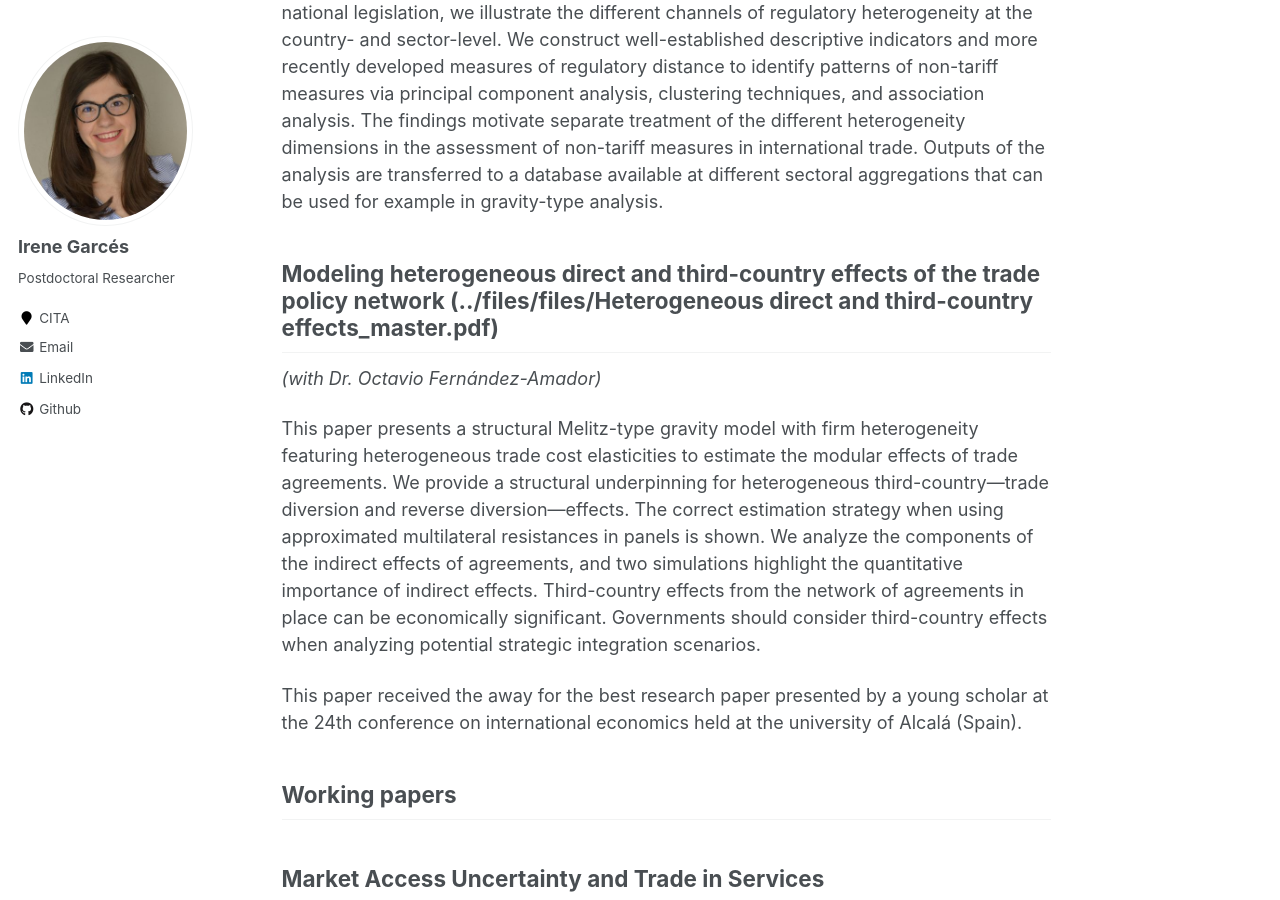
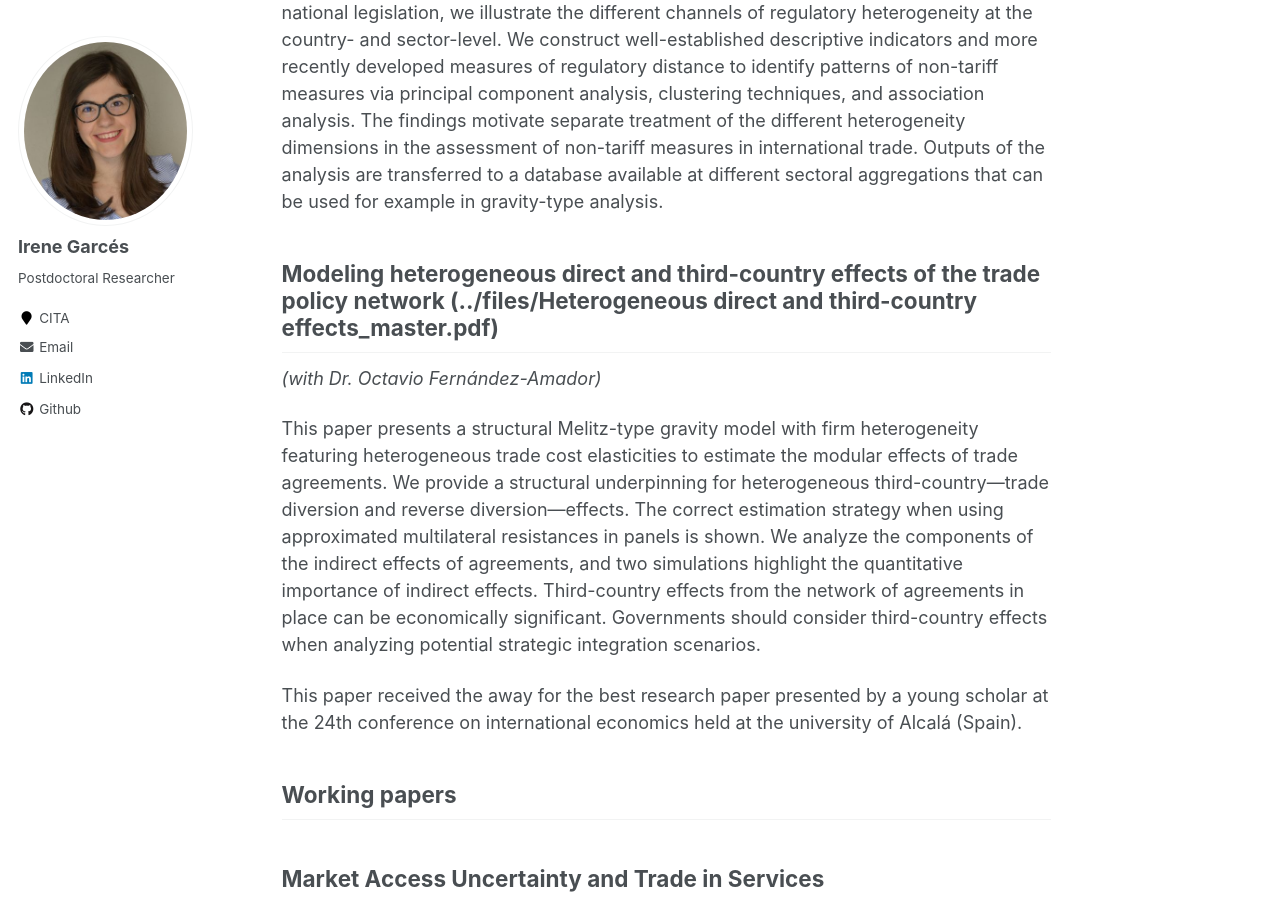
Before and after one commit to IreneGarces/irenegarces.github.io, a Jekyll site: the page built from _pages/research.md, in a window 1280 px wide and 900 px high, scrolled down 888 px. Built offline with Jekyll 4.4.1, drawn with Linux system fonts in a browser that asks for light colours.

Commit message:
Update research.md

```diff
--- a/_pages/research.md
+++ b/_pages/research.md
@@ -32,7 +32,7 @@ heterogeneity with respect to the intensity, coverage, and structure of regulati
 Enabled by detailed product-level regulatory data based on coded reviews of national legislation, we illustrate the different channels of regulatory heterogeneity
 at the country- and sector-level. We construct well-established descriptive indicators and more recently developed measures of regulatory distance to identify patterns of non-tariff measures via principal component analysis, clustering techniques, and association analysis. The findings motivate separate treatment of the different heterogeneity dimensions in  the assessment of non-tariff measures in international trade. Outputs of the analysis are transferred to a database available at different sectoral aggregations that can be used for example in gravity-type analysis.
 
-## Modeling heterogeneous direct and third-country effects of the trade policy network (../files/files/Heterogeneous direct and third-country effects_master.pdf)
+## Modeling heterogeneous direct and third-country effects of the trade policy network (../files/Heterogeneous direct and third-country effects_master.pdf)
 *(with Dr. Octavio Fernández-Amador)*
 
 This paper presents a structural Melitz-type gravity model with firm heterogeneity featuring heterogeneous trade cost elasticities to estimate the modular
```
